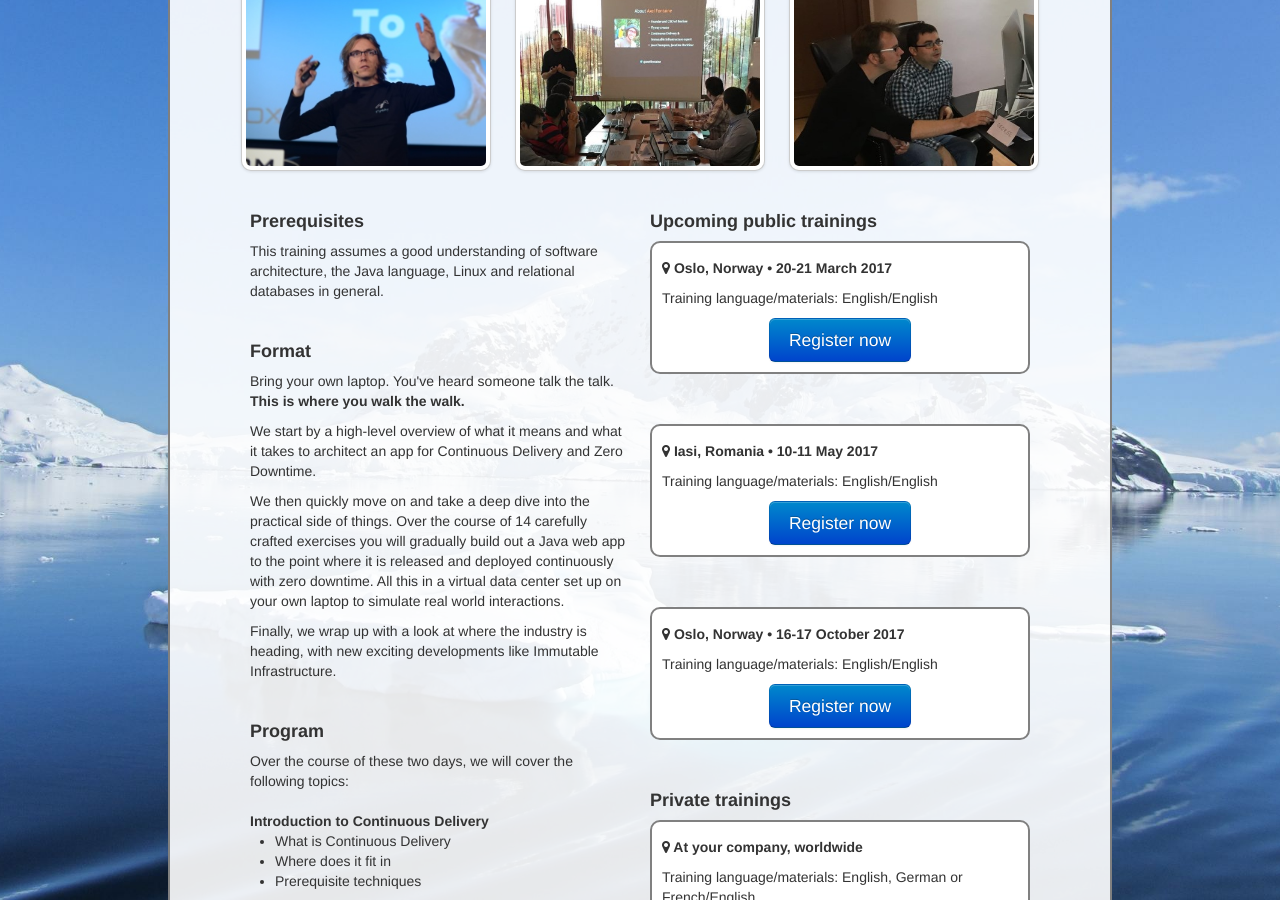
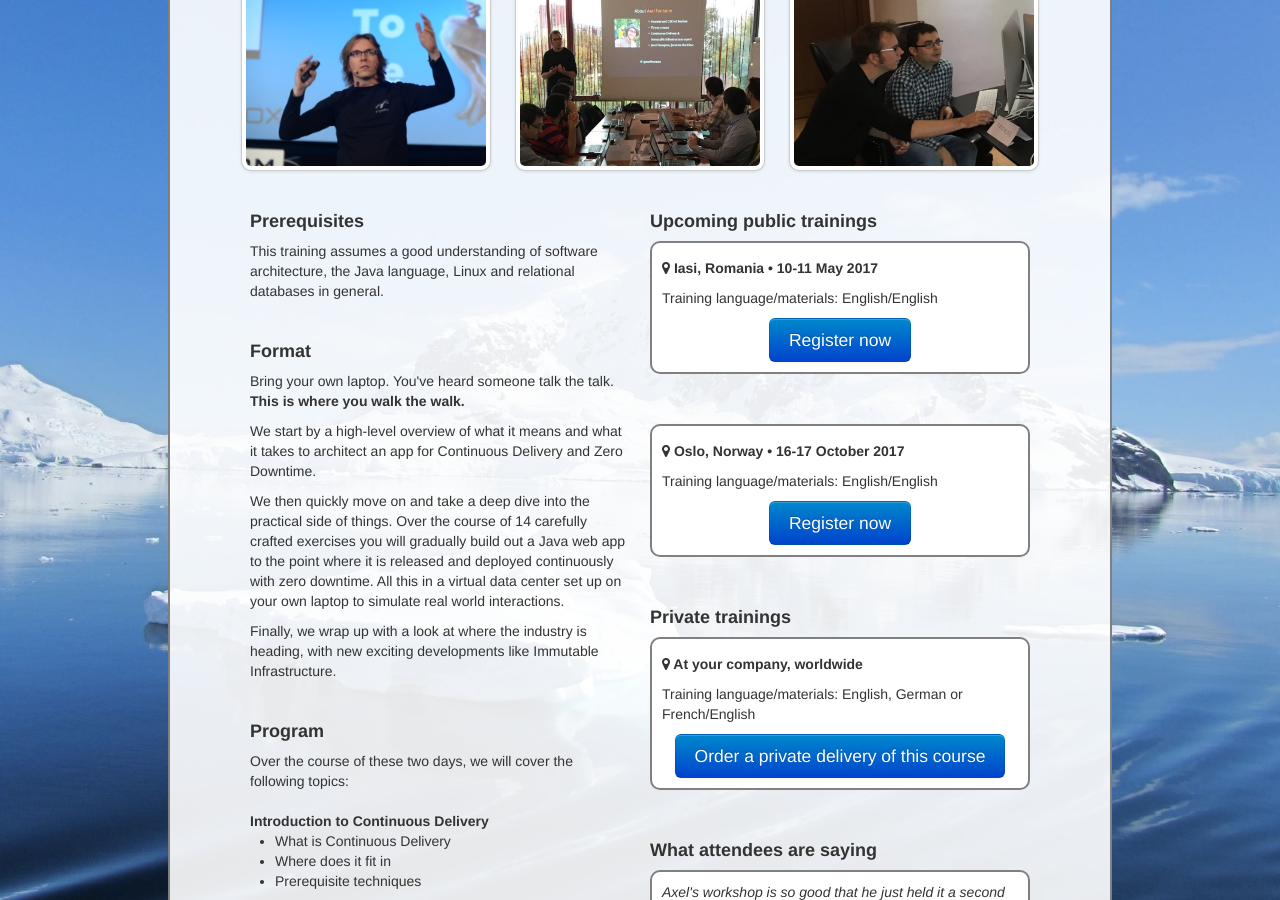
Before and after one commit to axelfontaine/axelfontaine.com, a Jekyll site: the page built from training/continuousdelivery.html, in a window 1280 px wide and 900 px high, scrolled down 619 px. Built offline with Jekyll 4.4.1, drawn with Linux system fonts in a browser that asks for light colours.

Commit message:
Fixed broken links

```diff
--- a/_layouts/blog.html
+++ b/_layouts/blog.html
@@ -87,7 +87,6 @@ category: Blog
                 <p><strong>Upcoming dates</strong></p>
 
                 <p>
-                    <i class="fa fa-map-marker"></i> Oslo, Norway (Mar 20-21, 2017)<br>
                     <i class="fa fa-map-marker"></i> Iasi, Romania (May 10-11, 2017)<br>
                     <i class="fa fa-map-marker"></i> Oslo, Norway (Oct 16-17, 2017)
                 </p>
--- a/assets/index.js
+++ b/assets/index.js
@@ -79,11 +79,6 @@ var speakingEvents = [
     ['Iasi', 'Iasi', 'Romania', 47.1584549, 27.6014418,
         [
             ['2017-05-10', 'Architecting for Continuous Delivery and Zero Downtime (2 days)', '/training/continuousdelivery.html', true]
-        ]
-    ],
-    ['ProgramUtvikling', 'Oslo', 'Norway', 59.913869, 10.752245,
-        [
-            ['2017-03-20', 'Architecting for Continuous Delivery and Zero Downtime (2 days)', '/training/continuousdelivery.html', true]
         ]
     ],
     ['EuregJUG', 'Aachen', 'Germany', 50.7753455, 6.0838868,
--- a/index.html
+++ b/index.html
@@ -408,7 +408,7 @@ pill: home
         <div class="tabbable tabs-below">
             <div class="tab-content img-polaroid talk">
                 <div class="tab-pane active" id="talk-cd-en">
-                    <a href="http://www.parleys.com/share.html#play/52fcc428e4b0c04daeac9dc0"><i
+                    <a href="https://www.youtube.com/watch?v=K1l8717tN2c"><i
                             class="fa fa-play-circle-o"></i></a>
                 </div>
                 <div class="tab-pane" id="talk-cd-de">
@@ -416,7 +416,7 @@ pill: home
                             class="fa fa-play-circle-o"></i></a>
                 </div>
                 <div class="tab-pane" id="talk-cd-fr">
-                    <a href="http://www.parleys.com/play/51b6466ce4b0065193d6303d"><i class="fa fa-play-circle-o"></i></a>
+                    <a href="https://www.youtube.com/watch?v=qCLFbNoea3E"><i class="fa fa-play-circle-o"></i></a>
                 </div>
             </div>
 
@@ -443,7 +443,7 @@ pill: home
         <div class="tabbable tabs-below">
             <div class="tab-content img-polaroid talk">
                 <div class="tab-pane active" id="talk-flyway-en">
-                    <a href="http://www.parleys.com/play/528b40d2e4b054cd7d2ef450"><i class="fa fa-play-circle-o"></i></a>
+                    <a href="https://www.youtube.com/watch?v=pfs5bnJP2XA"><i class="fa fa-play-circle-o"></i></a>
                 </div>
                 <div class="tab-pane" id="talk-flyway-de">
                     <a href="https://jaxenter.de/flyway-datenbankmigrationen-leicht-gemacht-28617"><i class="fa fa-play-circle-o"></i></a>
--- a/training/continuousdelivery.html
+++ b/training/continuousdelivery.html
@@ -143,16 +143,6 @@ category: Training
         </div>
         <div class="span5">
             <p class="training-section-head">Upcoming public trainings</p>
-            <div class="training-upcoming">
-                <p class="training-city"><i class="fa fa-map-marker"></i> Oslo, Norway &bull; 20-21 March 2017</p>
-
-                <p>Training language/materials: English/English</p>
-
-                <div class="call-to-action">
-                    <a href="http://programutvikling.no/course/architecting-for-continuous-delivery-and-zero-downtime/"
-                       class="btn btn-large btn-primary">Register now</a>
-                </div>
-            </div>
             <div class="training-upcoming">
                 <p class="training-city"><i class="fa fa-map-marker"></i> Iasi, Romania &bull; 10-11 May 2017</p>
 
```
